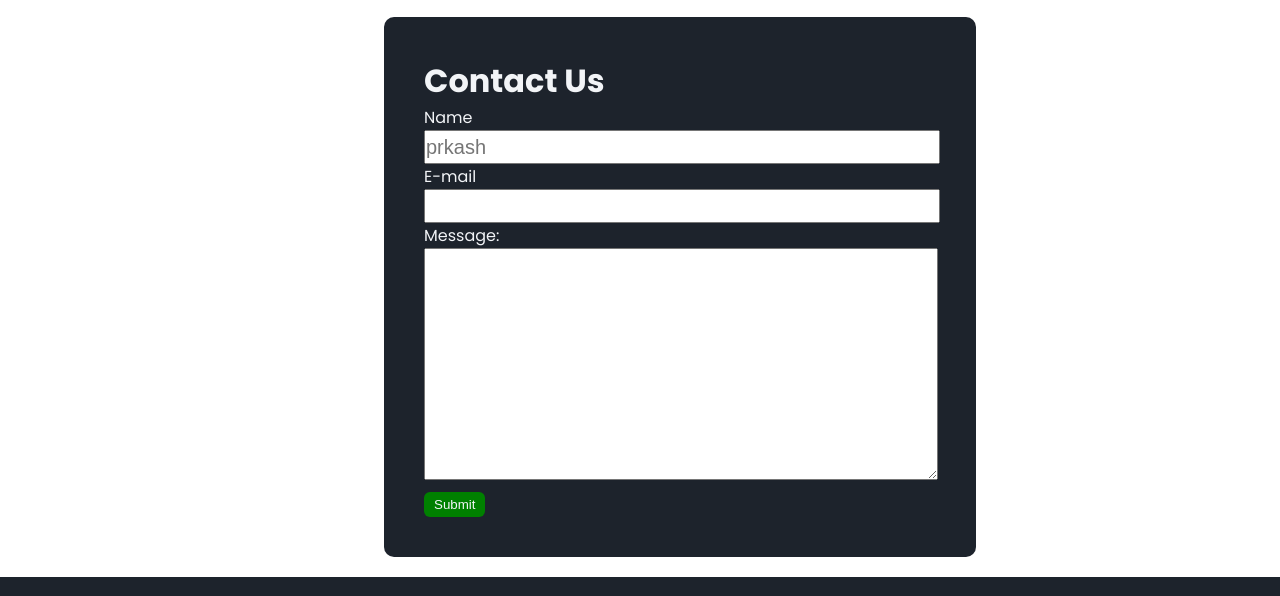
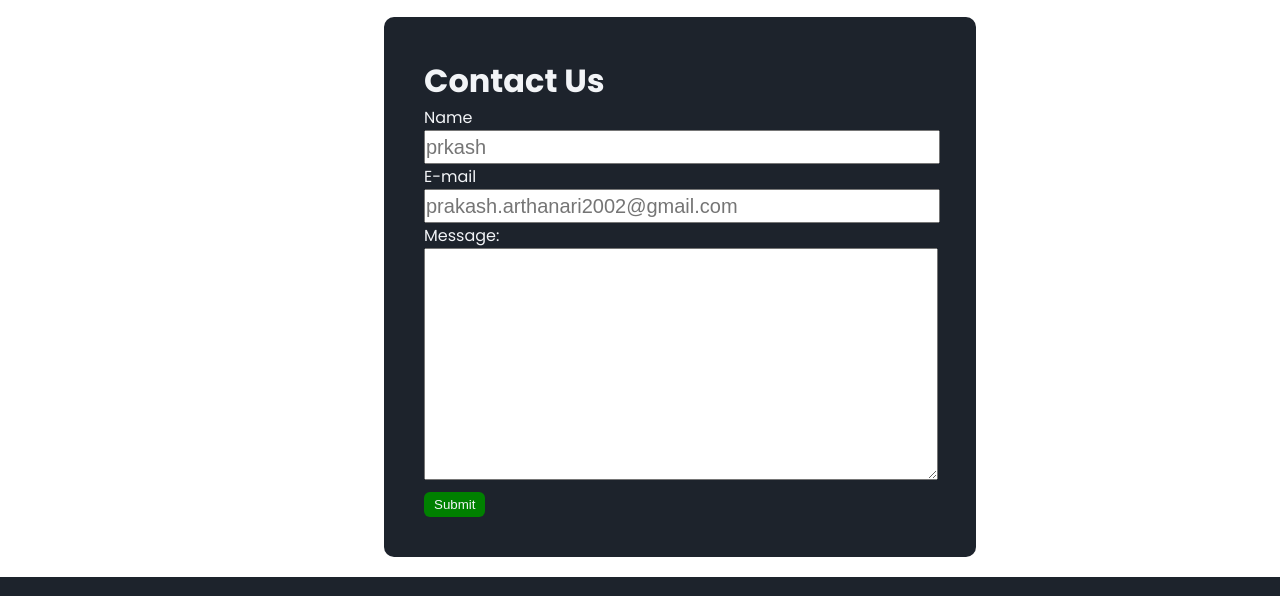
Before and after one commit to lovely-PRAKASH/e-commerse, a plain HTML site: page index.html in a window 1280 px wide. Shown: the part 1377-1973 px from the top of the page. Drawn offline with Linux system fonts and the light colour scheme.

Commit message:
Update index.html

```diff
--- a/index.html
+++ b/index.html
@@ -163,7 +163,7 @@
             <form action="">
                 <label for="name">Name</label><br><input placeholder="prkash" type="text" id="name"><br>
 
-                <label for="email">E-mail</label><br><input  type="text" id="email"><br>
+                <label for="email">E-mail</label><br><input placeholder="prakash.arthanari2002@gmail.com" type="text" id="email"><br>
 
                 <label for="message">Message:</label><br><textarea id="message" cols="30" rows="10"></textarea>
                 <button class="submit">Submit</button>
```
